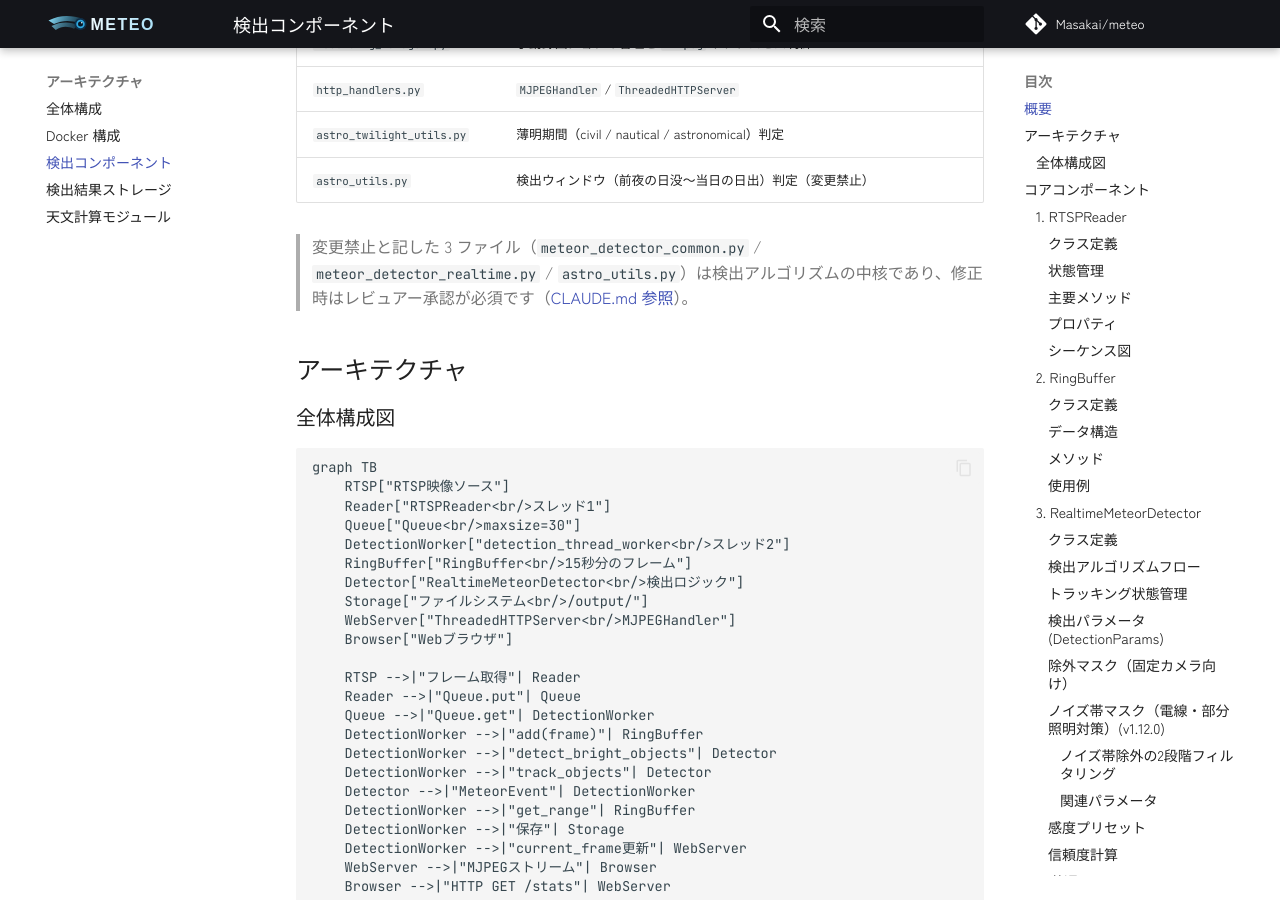
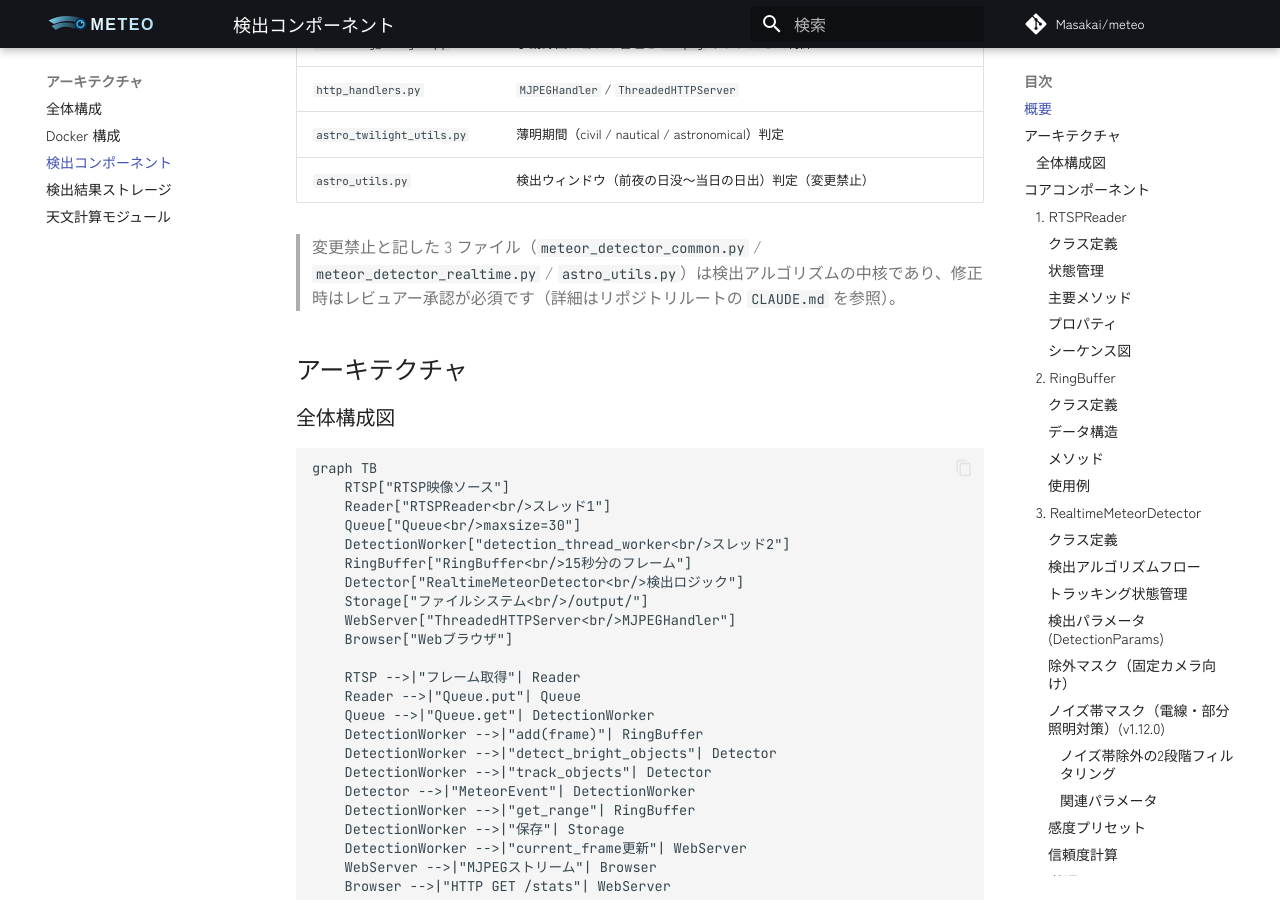
Before and after one commit to Masakai/meteo, an MkDocs documentation site: the page built from documents/DETECTOR_COMPONENTS.md, in a window 1280 px wide and 900 px high, scrolled down 894 px. Built offline with MkDocs 1.6.1 and Material for MkDocs 9.7.7, drawn with Linux system fonts in a browser that asks for light colours; comment, search, counter and statistics services are not loaded.

Commit message:
fix: DETECTOR_COMPONENTS.md の CLAUDE.md リンクを Pages strict mode 対応に修正
mkdocs strict モードでは docs/ 外（リポジトリルートの CLAUDE.md）への
相対リンクが warning 扱いとなり Pages ビルドが abort していた。
リンクを除去し、リポジトリルートの CLAUDE.md 参照を示す文言に置き換えた。

Co-Authored-By: Claude Opus 4.7 (1M context) <noreply@anthropic.com>

```diff
--- a/documents/DETECTOR_COMPONENTS.md
+++ b/documents/DETECTOR_COMPONENTS.md
@@ -27,7 +27,7 @@ RTSP ストリームから流星を検出し Web プレビューを提供する
 | `astro_twilight_utils.py` | 薄明期間（civil / nautical / astronomical）判定 |
 | `astro_utils.py` | 検出ウィンドウ（前夜の日没〜当日の日出）判定（変更禁止） |
 
-> 変更禁止と記した 3 ファイル（`meteor_detector_common.py` / `meteor_detector_realtime.py` / `astro_utils.py`）は検出アルゴリズムの中核であり、修正時はレビュアー承認が必須です（[CLAUDE.md 参照](../CLAUDE.md)）。
+> 変更禁止と記した 3 ファイル（`meteor_detector_common.py` / `meteor_detector_realtime.py` / `astro_utils.py`）は検出アルゴリズムの中核であり、修正時はレビュアー承認が必須です（詳細はリポジトリルートの `CLAUDE.md` を参照）。
 
 ## アーキテクチャ
 
```
